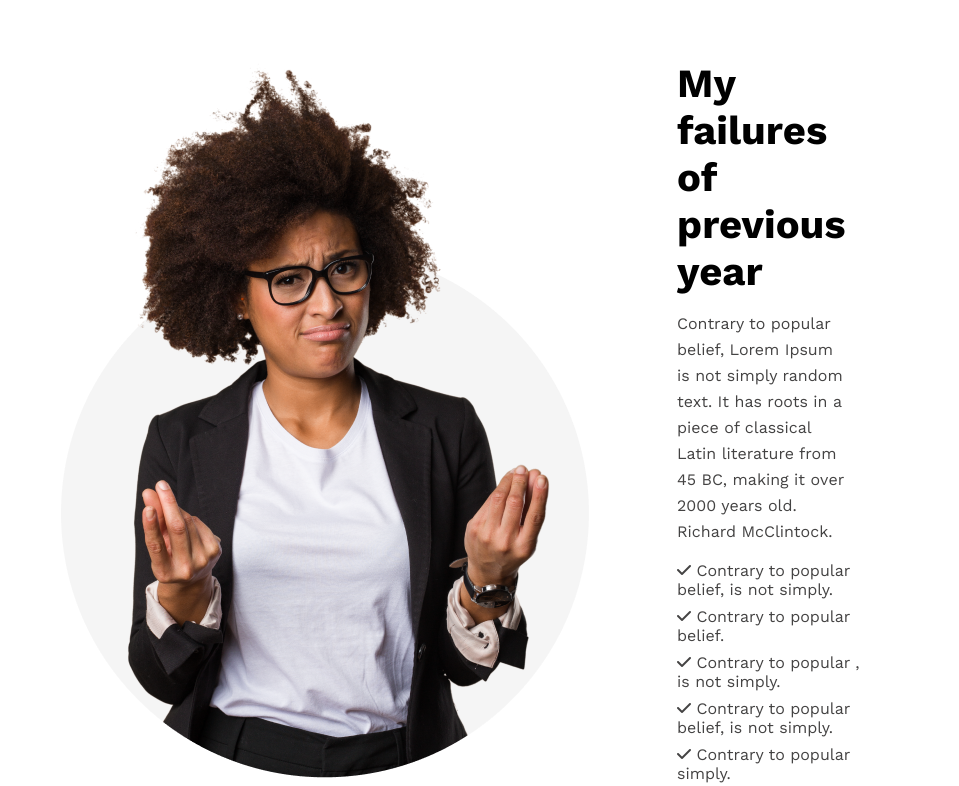
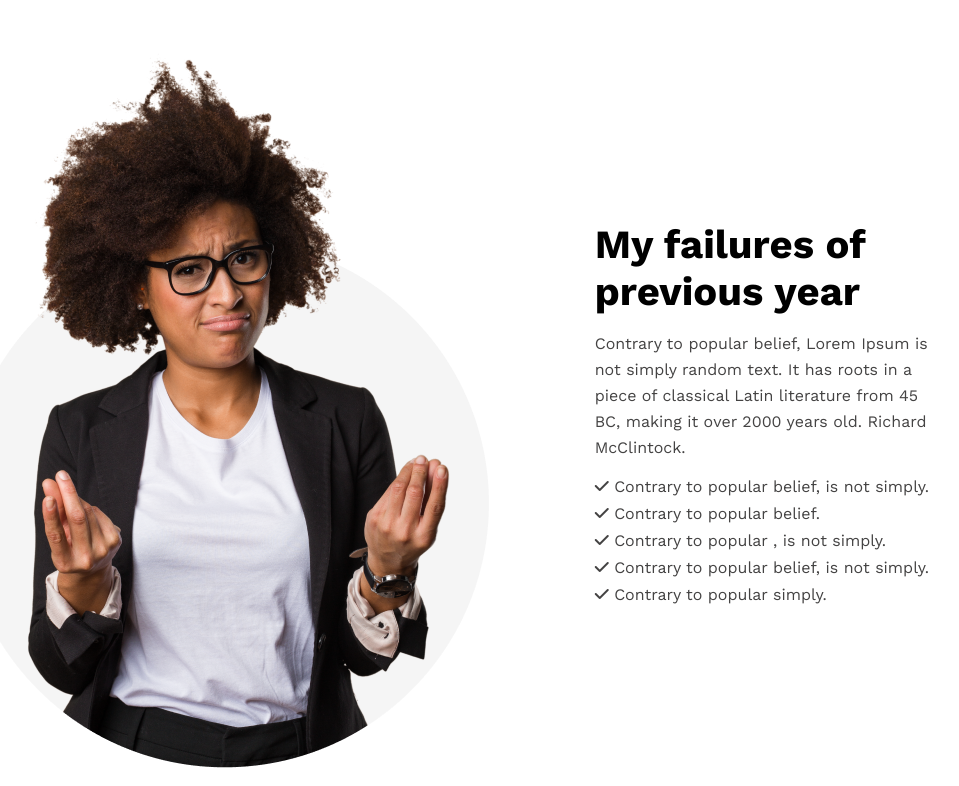
Before and after one commit to invalid2valid/first-assignment-of-ph, a plain HTML site: page index.html in a window 1280 px wide. Shown: the part 886-1672 px from the top of the page, without its empty margins (190-1149 px from the left). Drawn offline with nearby package versions, Linux system fonts and the light colour scheme.

Commit message:
all done3

```diff
--- a/index.html
+++ b/index.html
@@ -8,7 +8,7 @@
 
     <link rel="stylesheet" href="style.css">
 
-    <link rel="icon" type="image/x-icon" href="./images/icons/web.png">
+    <link rel="icon" type="image/x-icon" href="./images/icons/chess.png">
 
     <script src="https://kit.fontawesome.com/e9ea4aca8f.js" crossorigin="anonymous"></script>
 
--- a/style.css
+++ b/style.css
@@ -12,7 +12,7 @@ header {
 }
 
 .banner {
-    padding: 12% 230px 0 40%;
+    padding: 12% 12% 0 40%;
     text-align: right;
 }
 
@@ -52,7 +52,7 @@ header {
 .failures {
     margin: auto;
     padding: 130px 0;
-    width: 60%;
+    width: 80%;
     display: flex;
     justify-content: center;
     align-items: center;
@@ -60,8 +60,9 @@ header {
     gap: 7%;
 }
 
-.failures.text {
+.failures-text {
     width: 400px;
+
 }
 
 .failures-title {
```
